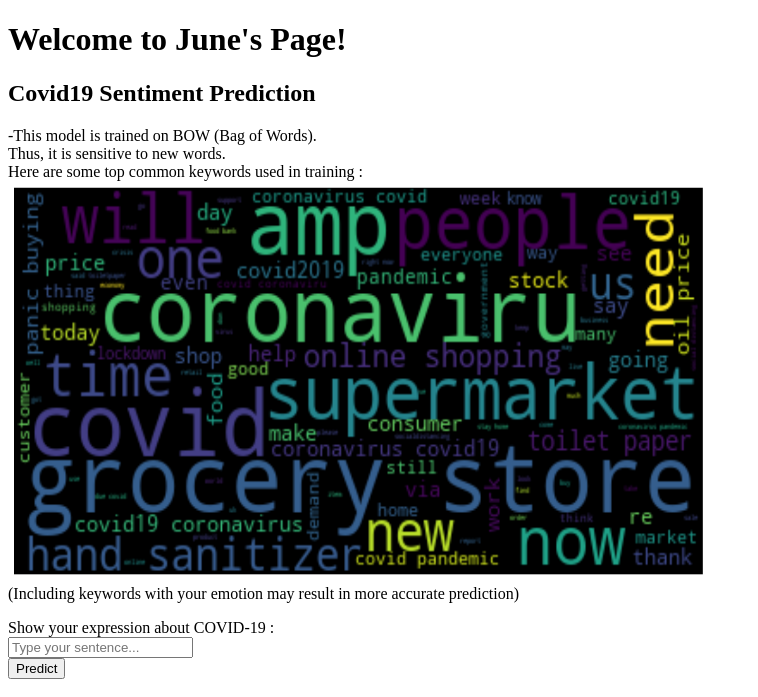
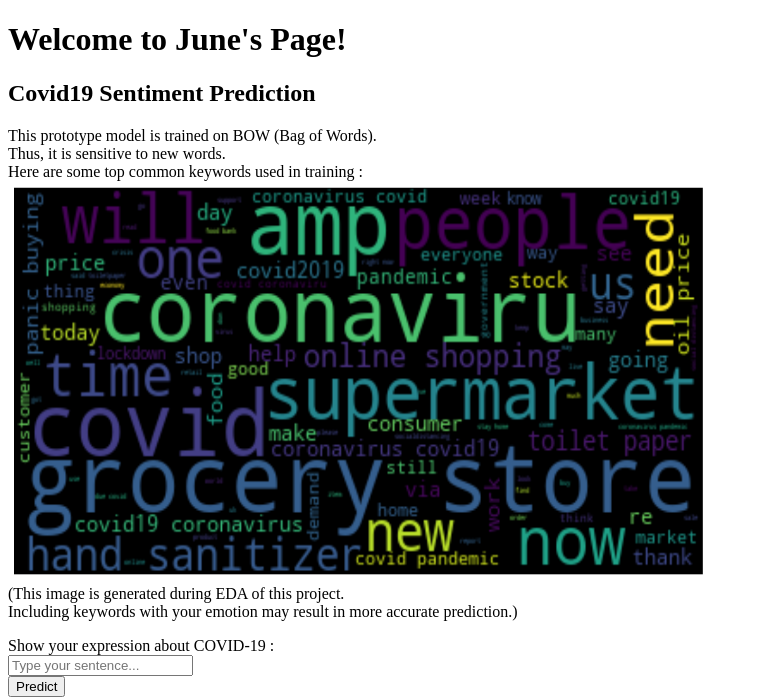
Before and after one commit to tlduf03/COVID-E2E-sentiment-analysis, a Flask app: page / in a window 1280 px wide. Shown: the top 697 px of the page, without its empty margins (0-758 px from the left). Run offline with Flask 3, Linux system fonts and the light colour scheme; parts of the project's set-up code (start-up, migrations or seed data) failed here and were passed over.

Commit message:
html page  update

```diff
--- a/templates/home.html
+++ b/templates/home.html
@@ -16,13 +16,14 @@
  <div class="login">
     <h1>Welcome to June's Page!</h1>
 	<h2>Covid19 Sentiment Prediction</h2>
-    <p> -This model is trained on BOW (Bag of Words).<br>
-        Thus, it is sensitive to new words.<br>
-        Here are some top common keywords used in training :<br>
+        <p> This prototype model is trained on BOW (Bag of Words).<br>
+            Thus, it is sensitive to new words.<br>
+            Here are some top common keywords used in training :<br>
 
-        <img src= "{{ url_for("static", filename = "words.png") }}" height="400px" width="700px"/><br>
-        (Including keywords with your emotion may result in more accurate prediction)<br>
-    </p>
+            <img src= "{{ url_for("static", filename = "words.png") }}" height="400px" width="700px"/><br>
+            (This image is generated during EDA of this project.<br>
+            Including keywords with your emotion may result in more accurate prediction.)<br>
+        </p>
     Show your expression about COVID-19 :
      <!-- Main Input For Receiving Query to our ML -->
     <form action="{{url_for('predict')}}"method="post">
```
